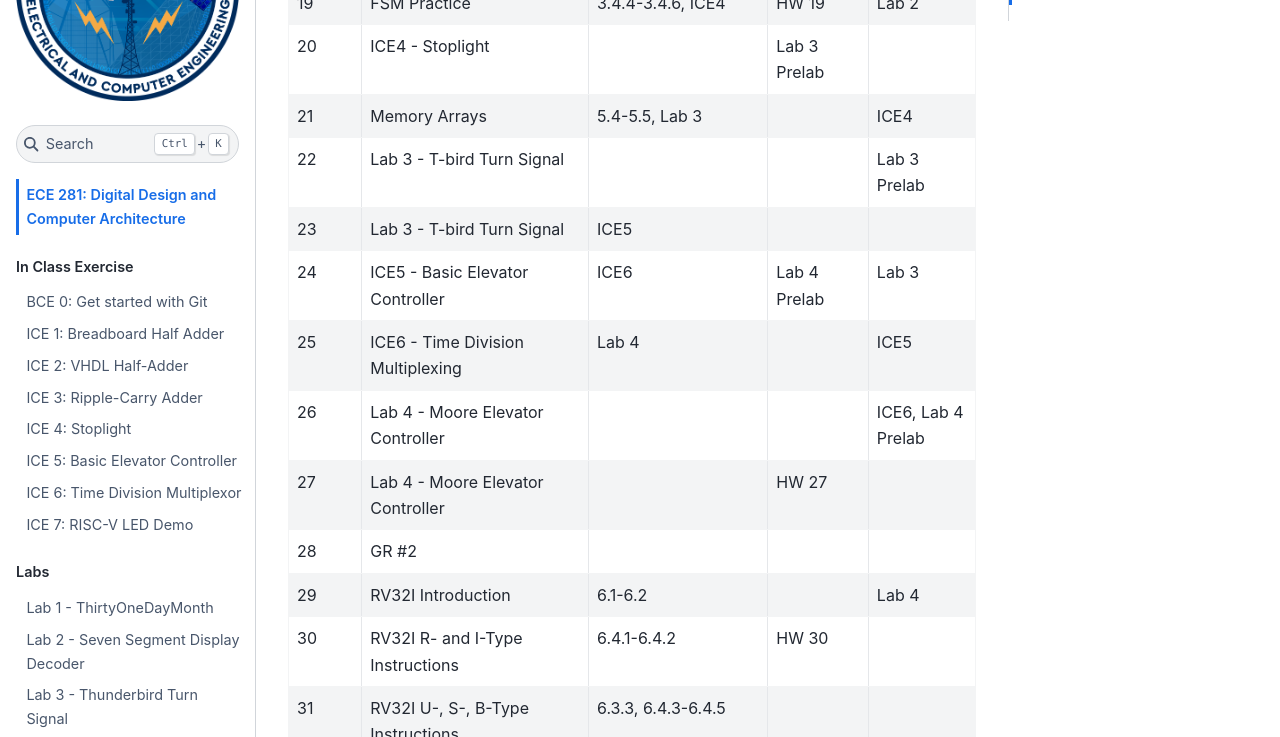
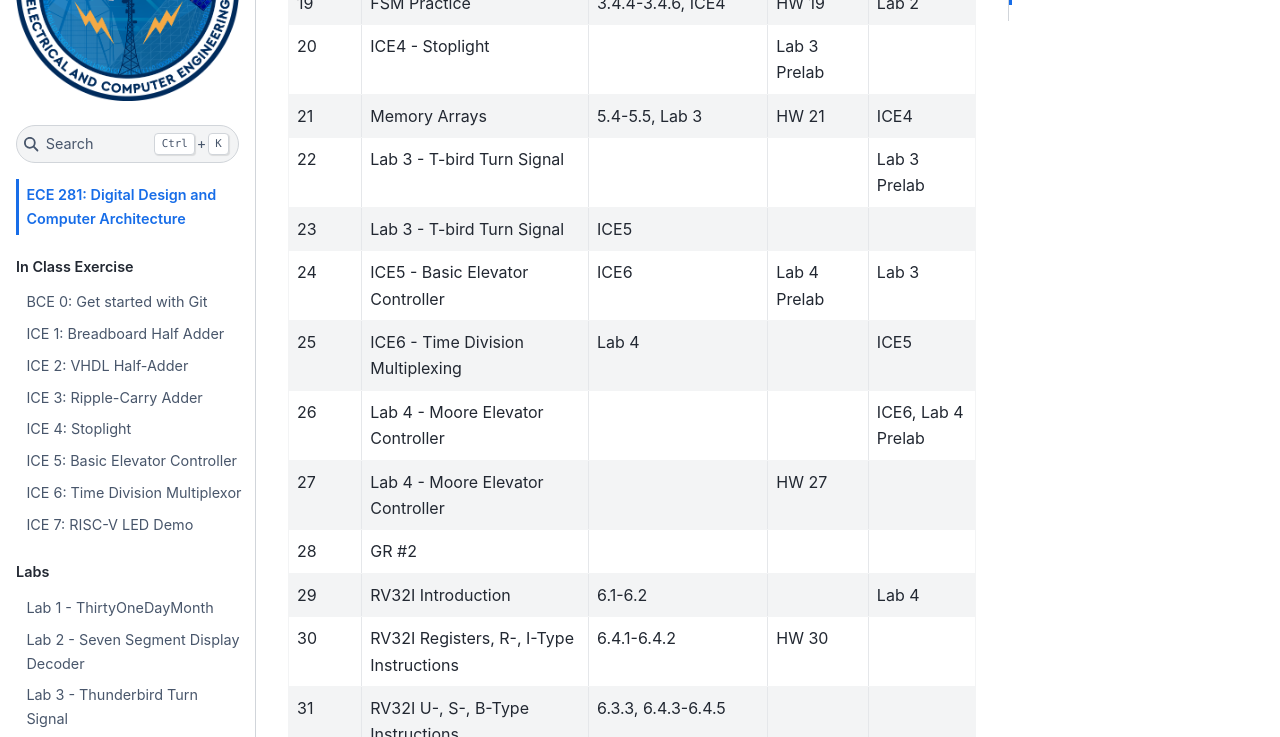
Before and after one commit to USAFA-ECE/ece281-book, a Jupyter Book: the page built from book/intro.md, in a window 1280 px wide and 1400 px high, scrolled down 1286 px. Shown: the part 154-891 px from the top of the window. Built offline with Jupyter Book 1.0.4 settings and Sphinx 7.4.7 and the Sphinx Book theme 1.1.4, drawn with Linux system fonts in a browser that asks for light colours.

Commit message:
updates to schedule topics/order

```diff
--- a/book/intro.md
+++ b/book/intro.md
@@ -26,7 +26,7 @@
 | 18     | Finite State Machine Intro               | 3.4.1-3.4.3              | HW 18        |                    |
 | 19     | FSM Practice                             | 3.4.4-3.4.6, ICE4        | HW 19        | Lab 2              |
 | 20     | ICE4 - Stoplight                         |                          | Lab 3 Prelab |                    |
-| 21     | Memory Arrays                            | 5.4-5.5, Lab 3           |              | ICE4               |
+| 21     | Memory Arrays                            | 5.4-5.5, Lab 3           | HW 21        | ICE4               |
 | 22     | Lab 3 - T-bird Turn Signal               |                          |              | Lab 3 Prelab       |
 | 23     | Lab 3 - T-bird Turn Signal               | ICE5                     |              |                    |
 | 24     | ICE5 - Basic Elevator Controller         | ICE6                     | Lab 4 Prelab | Lab 3              |
@@ -35,7 +35,7 @@
 | 27     | Lab 4 - Moore Elevator Controller        |                          | HW 27        |                    |
 | 28     | GR #2                                    |                          |              |                    |
 | 29     | RV32I Introduction                       | 6.1-6.2                  |              | Lab 4              |
-| 30     | RV32I R- and I-Type Instructions         | 6.4.1-6.4.2              | HW 30        |                    |
+| 30     | RV32I Registers, R-, I-Type Instructions | 6.4.1-6.4.2              | HW 30        |                    |
 | 31     | RV32I U-, S-, B-Type Instructions        | 6.3.3, 6.4.3-6.4.5       |              |                    |
 | 32     | RV32I Function Calls                     | 6.3.7-6.3.8              |              |                    |
 | 33     | RV32I Memory Map                         | 6.5, 6.6.1               |              |                    |
```
